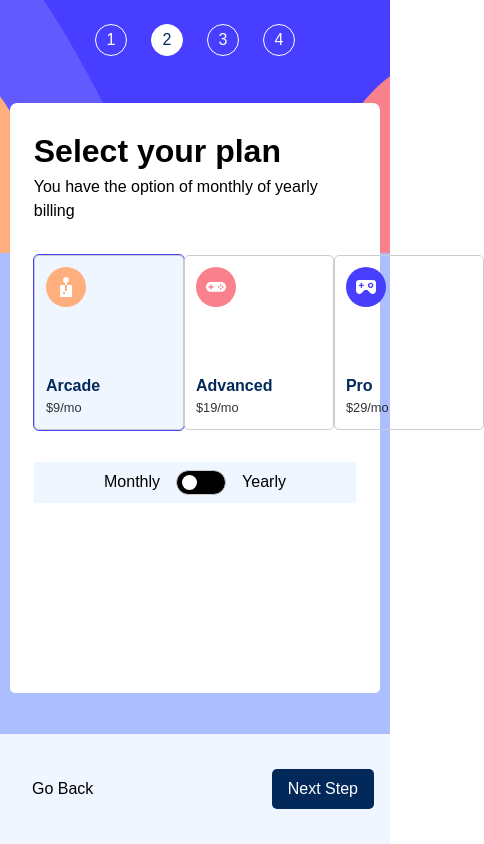
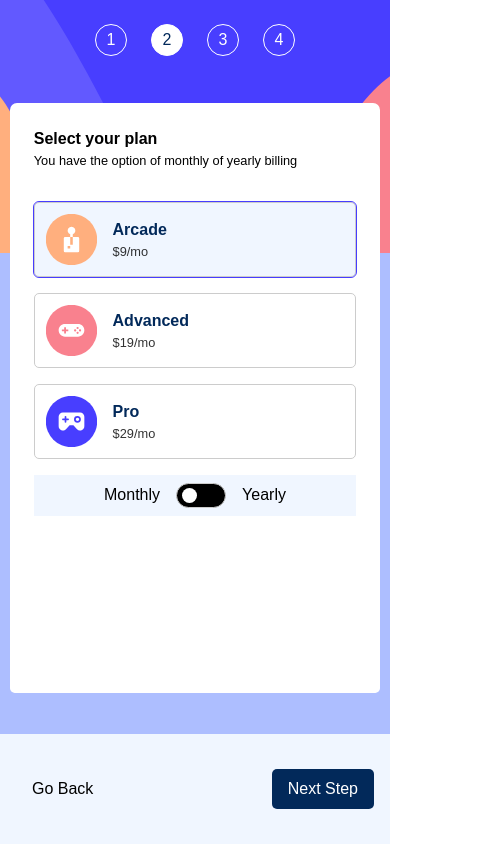
Before and after one commit to faridasad/multi-step-form, a React (Vite) app: page / in a window 390 px wide. Both pictures are taken after typing "Sample", "name@example.com", "5551234" into the empty fields and a click on the button "Next Step". Shown: the whole page, 484 px wide, since content can reach past the window. Built offline with nearby package versions, Linux system fonts and the light colour scheme; a web font is replaced by a local one.

Commit message:
Fix plan form mobile view

```diff
--- a/src/styles/App.css
+++ b/src/styles/App.css
@@ -137,7 +137,11 @@ body {
 
 .wrapper h2 {
   font-weight: 600;
-  font-size: 2rem;
+  font-size: clamp(1rem, 2vw, 2rem);
+}
+
+.wrapper p {
+  font-size: clamp(0.8rem, 1vw, 1rem);
 }
 
 .wrapper .form-group {
@@ -164,8 +168,8 @@ body {
   align-items: center;
   justify-content: center;
   flex-direction: column;
-  gap: 2rem;
-  width: 100%;
+  gap: 1rem;
+  width: 100%
 }
 
 .selection-container .plans {
@@ -177,8 +181,8 @@ body {
 }
 
 .selection-container .plans label span {
-  width: 40px;
-  height: 40px;
+  width: 60px;
+  aspect-ratio: 1/1;
 }
 
 .selection-container .plans label span img {
@@ -484,7 +488,7 @@ body {
 }
 
 @media screen and (max-width: 882px) {
-  /* .selection-container .plans {
+  .selection-container .plans {
     flex-direction: column;
     gap: 1rem;
   }
@@ -494,7 +498,9 @@ body {
   .selection-container .plans div label {
     width: 100%;
     height: 75px;
-  } */
+    flex-direction: row;
+    gap: 1rem;
+  }
 
   .app {
     position: relative;
@@ -548,4 +554,5 @@ body {
   }
 
 
+
 }
```
